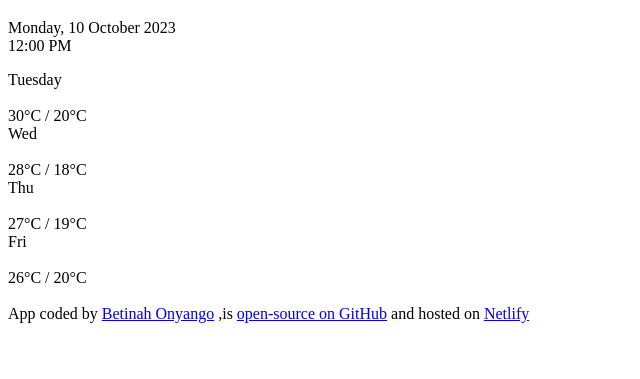
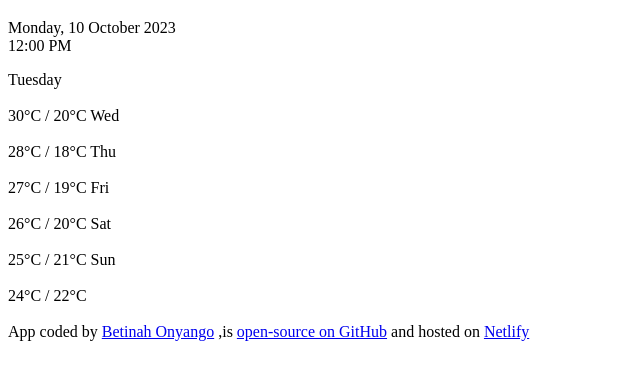
Before and after one commit to betinahonyango/my-weather-app-final, a plain HTML site: page index.html in a window 1280 px wide. Shown: the part 127-506 px from the top of the page, without its empty margins (0-640 px from the left). Drawn offline with Linux system fonts and the light colour scheme.

Commit message:
Updated file

```diff
--- a/index.html
+++ b/index.html
@@ -4,20 +4,24 @@
     <meta charset="UTF-8">
     <meta name="viewport" content="width=device-width, initial-scale=1.0">
     <title>Betinah's Weather App</title>
+    <link rel="stylesheet" href="src/style.css">
 </head>
 <body>
-    <div class="app">
+
 
     <header>
-        <form>
-            <input type="text" placeholder="Enter city name" required/>
-            <input type="submit" value="Search" />
+        <form class="city-input" >
+            <input type="text" placeholder="Enter city name" id="city" required/>
+            <button type="submit" id="search-button">Search</button>
         </form>
     </header>
+    <div class="app">
         <main>
             <h1>
                 Paris
+                <br>
                 <div>
+
                         31°C
                 </div>
     </h1>
@@ -26,29 +30,41 @@
             <br>
             12:00 PM
         </p>
-        <div>
+    </div>
+    <div class="weather-details">
+        <div class="weather-row">
+            <span class="weather-one">
                 Tuesday
-            <br>
-            <br>
-
+                <br><br>
                 30°C / 20°C
-            <br>
+            </span>
+            <span class="weather-one">
                 Wed
-                <br>
-                <br>
+                <br><br>
                 28°C / 18°C
-            <br>
+            </span>
+            <span class="weather-one">
                 Thu
-                <br>
-                <br>
+                <br><br>
                 27°C / 19°C
-                <br>
+            </span>
+            <span class="weather-one">
                 Fri
-                <br>
-                <br>
+                <br><br>
                 26°C / 20°C
-
-    </main>
+            </span>
+            <span class="weather-one">
+                Sat
+                <br><br>
+                25°C / 21°C
+            </span>
+            <span class="weather-one">
+                Sun
+                <br><br>
+                24°C / 22°C
+            </span>
+        </div>
+    </div>
     <br>
 
     <footer>
```
Lines whose indentation alone changed are shown as unchanged.
